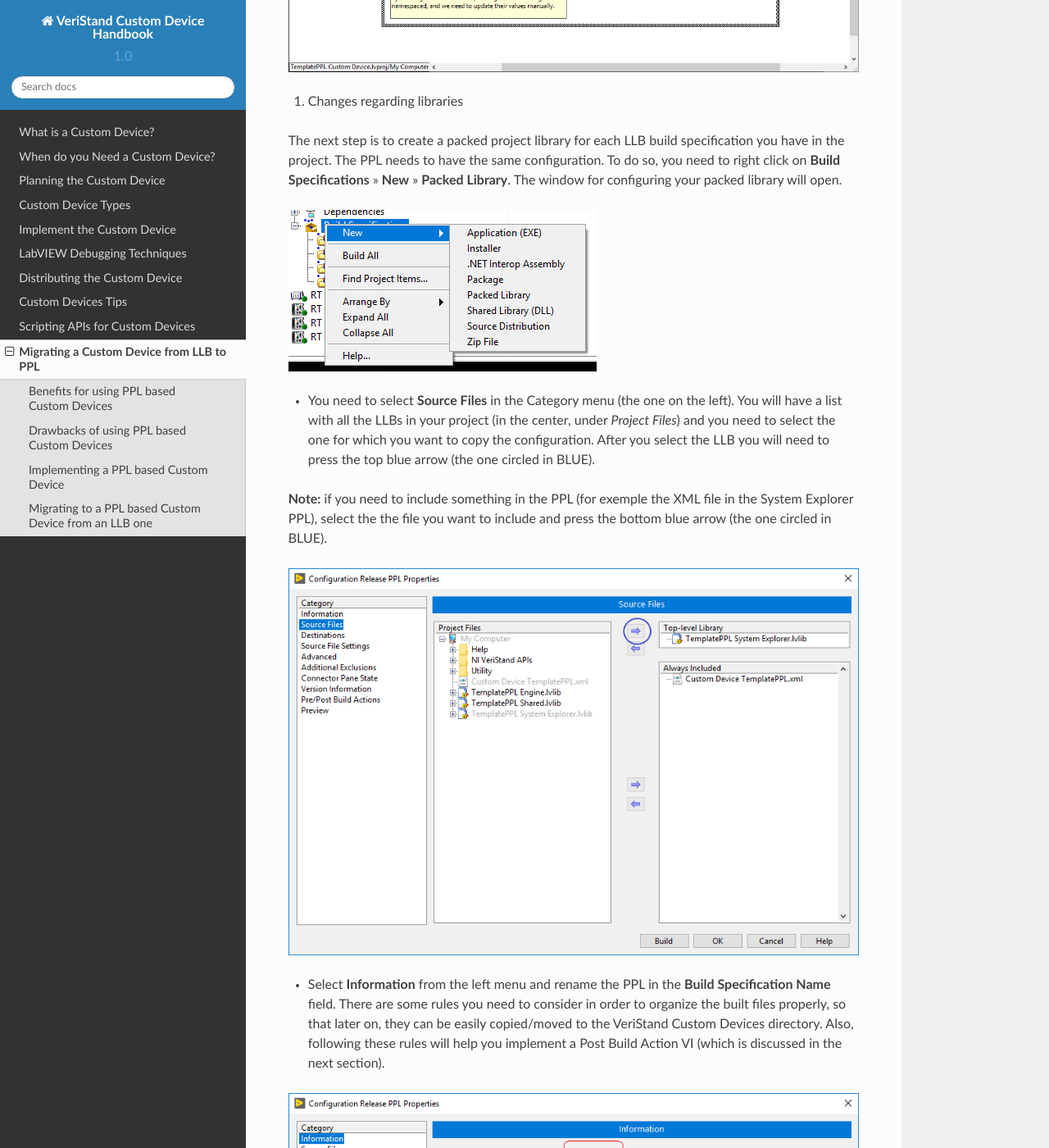
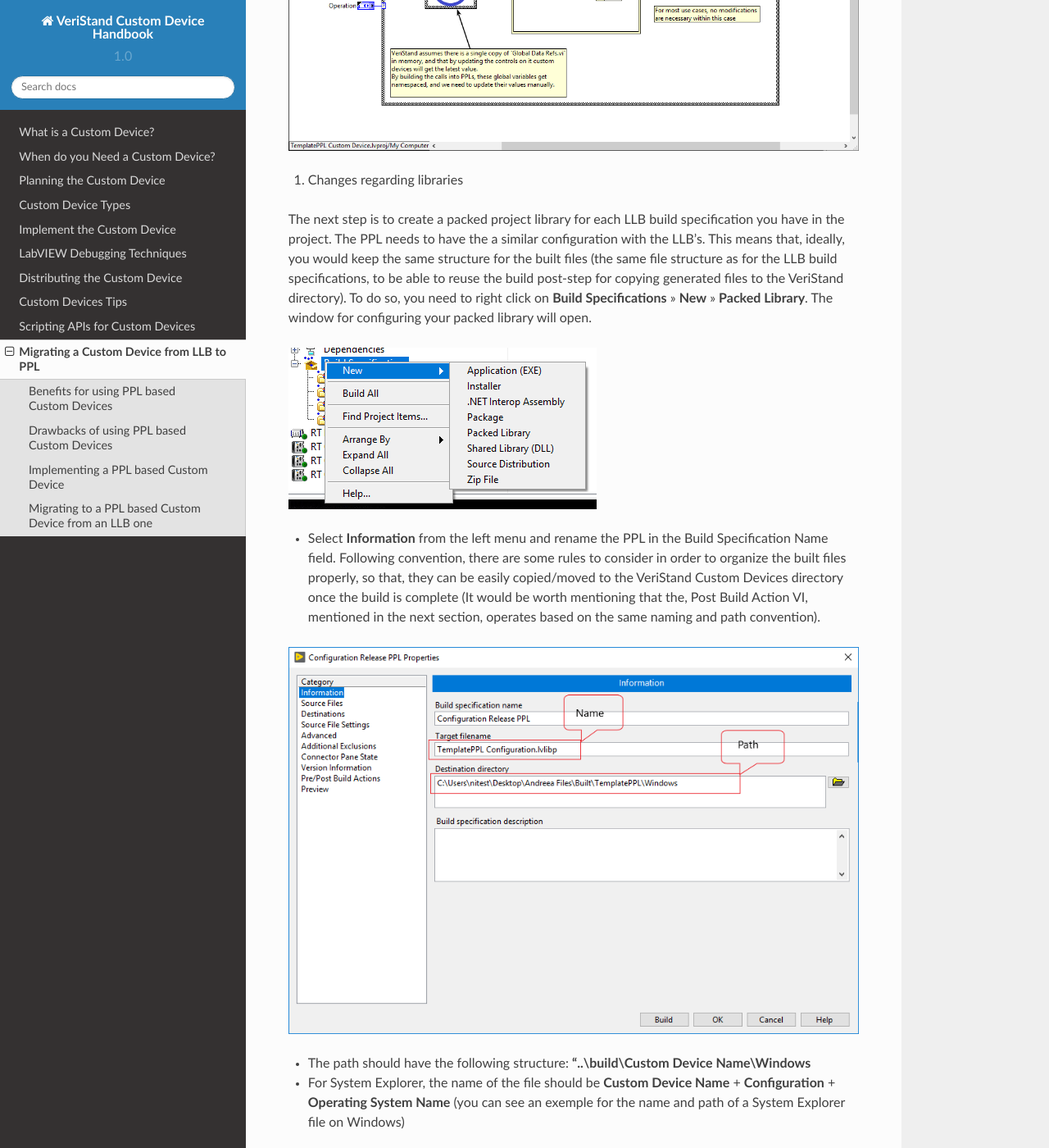
Before and after one commit to ni/niveristand-custom-device-handbook, a Sphinx documentation site: the page built from docs/Migrating_LLB_to_a_PPL_based_Custom_Device.md, in a window 1280 px wide and 1400 px high, scrolled down 4381 px. Shown: the whole window at 82% size. Built offline with Sphinx 7.4.7 and the Read the Docs theme 2.0.0, drawn with Linux system fonts in a browser that asks for light colours; pages that are not in the unit, such as notebooks, are missing from menus; some of the changed text lies outside the part shown.

Commit message:
Some more changes

```diff
--- a/docs/Migrating_LLB_to_a_PPL_based_Custom_Device.md
+++ b/docs/Migrating_LLB_to_a_PPL_based_Custom_Device.md
@@ -33,7 +33,7 @@
 
 1. Changes for the VeriStand System Explorer
 
-Now we will discuss the VeriStand error (mentioned in the drawbacks section), and how can we make it disappear. The solution would be to change the code of the **Initialization** VI and **Action on Compile** VI (as you can see below). The subVI in the **Initialization** VI deletes the paths from the System Explorer at the moment they are writen. The purpose of the subVI added in the **Action on Compile** VI is to assign the paths that the System Explorer would recognize, when the Custom Device is ran. A good example (where you can see the exact structure of the subVIs) is implemented on [FPGA Add-on Custom Device](https://github.com/ni/niveristand-fpga-addon-custom-device) and will be available in the upcoming version of the LabVIEW Custom Device Wizard.
+Now we will discuss the VeriStand error (mentioned in the drawbacks section), and how can we make it disappear. The solution would be to change the code of the **Initialization** VI and **Action on Compile** VI (as you can see below). The subVI in the Initialization VI dynamically deletes all of the the RT Driver paths from the system definition, after the Custom Device was created. This is acceptable, since these paths are used only during and after deployment. The purpose of the subVI added in the Action on Compile VI, is to re-insert the corresponding RT Driver paths, right before the system deployment. Since VeriStand keeps a copy of the deployed system definition in the local cache ( unless the system definition is unmodified between deployments), this latest change is preserved - therefore, VeriStand now has a "complete" system definition in the local cache, which will be used for subsequent deployments. A good example (where you can see the exact structure of the subVIs) is implemented on [FPGA Add-on Custom Device](https://github.com/ni/niveristand-fpga-addon-custom-device) and will be available in the upcoming version of the LabVIEW Custom Device Wizard.
 
 ![](images/Initialization_Change.png)
 
@@ -51,17 +51,12 @@
 
 3. Changes regarding libraries
 
-The next step is to create a packed project library for each LLB build specification you have in the project. The PPL needs to have the same configuration. To do so, you need to right click on **Build Specifications** » **New** » **Packed Library**. The window for configuring your packed library will open.
+The next step is to create a packed project library for each LLB build specification you have in the project. The PPL needs to have the a similar configuration with the LLB's. This means that, ideally, you would keep the same structure for the built files (the same file structure as for the LLB build specifications, to be able to reuse the build post-step for copying generated files to the VeriStand directory). To do so, you need to right click on **Build Specifications** » **New** » **Packed Library**. The window for configuring your packed library will open.
 
 ![](images/BuildSpecification.PNG)
 
-* You need to select **Source Files** in the Category menu (the one on the left). You will have a list with all the LLBs in your project (in the center, under *Project Files*) and you need to select the one for which you want to copy the configuration. After you select the LLB you will need to press the top blue arrow (the one circled in BLUE).
 
-**Note:** if you need to include something in the PPL (for exemple the XML file in the System Explorer PPL), select the the file you want to include and press the bottom blue arrow (the one circled in BLUE).
-
-![](images/PPL_Config_Source.png)
-
-* Select **Information** from the left menu and rename the PPL in the **Build Specification Name** field. There are some rules you need to consider in order to organize the built files properly, so that later on, they can be easily copied/moved to the VeriStand Custom Devices directory. Also, following these rules will help you implement a Post Build Action VI (which is discussed in the next section).
+* Select **Information** from the left menu and rename the PPL in the Build Specification Name field. Following convention, there are some rules to consider in order to organize the built files properly, so that, they can be easily copied/moved to the VeriStand Custom Devices directory once the build is complete (It would be worth mentioning that the, Post Build Action VI, mentioned in the next section, operates based on the same naming and path convention).
 
 ![](images/PPL_Config_Info.PNG)
 
@@ -75,6 +70,12 @@
 ![](images/Engine_Path.PNG)
 
 **Note:** Moving forward, we are supporting only one type of RT OS. This means there will be a total of two targets: Windows and Linux x64.
+
+* You need to select **Source Files** in the Category menu (the one on the left). You will have a list with all the LLBs in your project (in the center, under *Project Files*) and you need to select the one for which you want to copy the configuration. After you select the LLB you will need to press the top blue arrow (the one circled in BLUE).
+
+**Note:** if you need to include something in the PPL (for exemple the XML file in the System Explorer PPL), select the the file you want to include and press the bottom blue arrow (the one circled in BLUE).
+
+![](images/PPL_Config_Source.png)
 
 * Press **Build** and you should see this window after the build finishes:
 
```
Also changed, not shown: docs/images/Action_on_Compile.png, docs/images/Initialization_Change.png.
